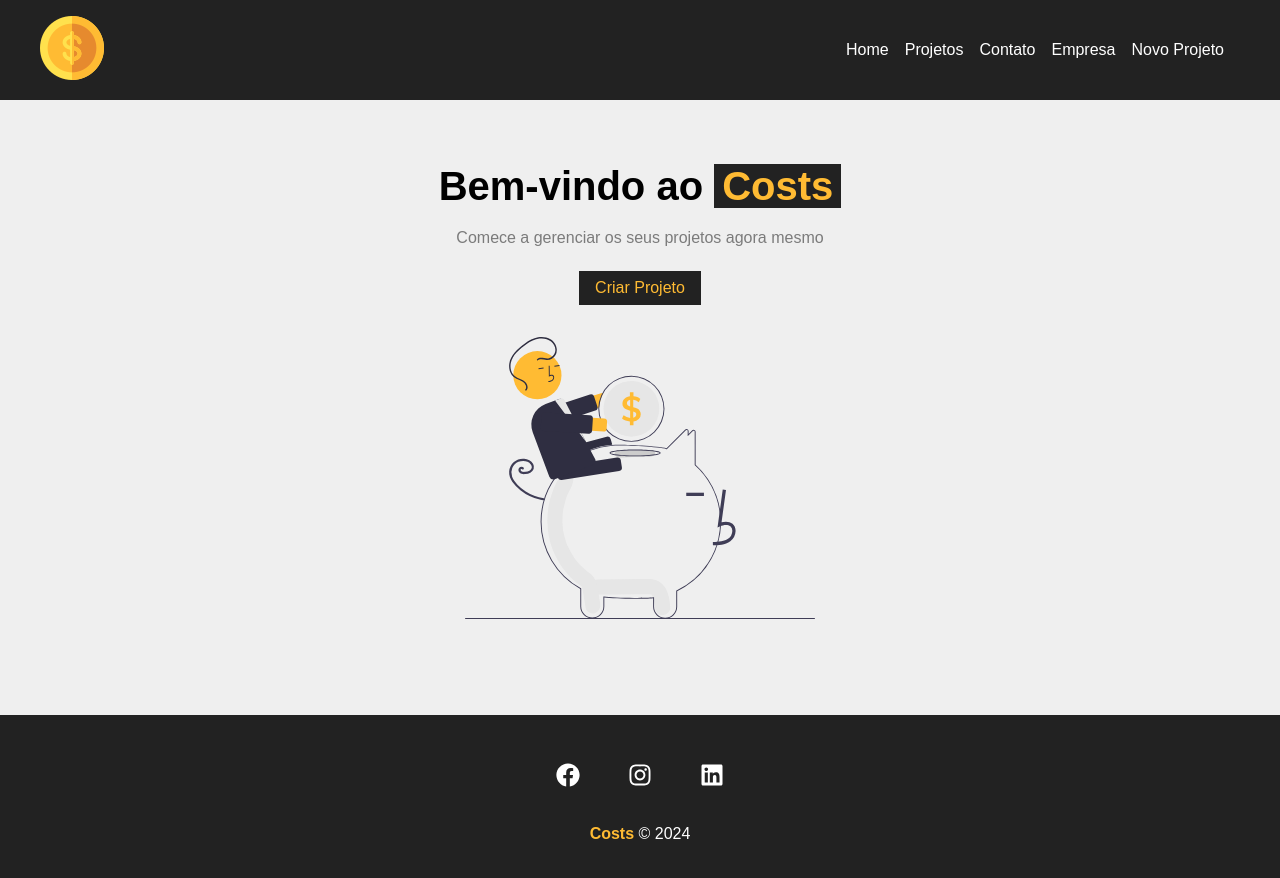
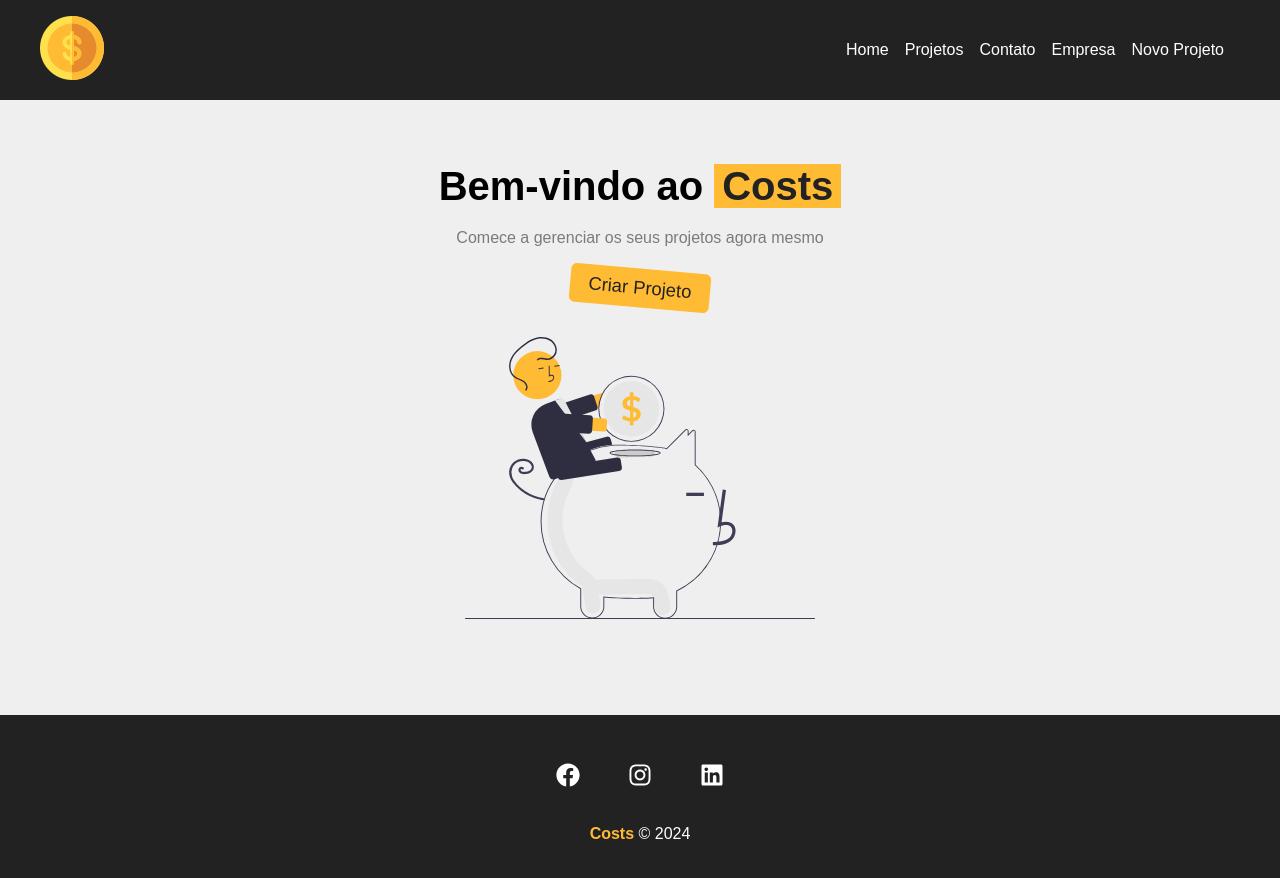
Before and after one commit to MarcosMilhomem/Costs, a React (Create React App) app: page / in a window 1280 px wide. In both pictures the pointer is over the link "Criar Projeto". Shown: the top 878 px of the page. Built offline with nearby package versions, Linux system fonts and the light colour scheme.

Commit message:
update in home page.

```diff
--- a/src/components/LinkButton.module.css
+++ b/src/components/LinkButton.module.css
@@ -3,9 +3,13 @@
     color: #fff;
     padding: .5em 1em;
     text-decoration: none;
-            transition: 0.3   s;
+    transition: 0.2s;
 }
 
 .btn:hover {
-    color: #ffbb33;
+    background-color: #ffbb33;
+    color: #222;
+    transform: scale(1.15);
+    border-radius: 5px;
+    rotate: 5deg;
 }
--- a/src/components/pages/Home.module.css
+++ b/src/components/pages/Home.module.css
@@ -13,9 +13,9 @@
 }
 
 .home_container h1 span {
-  color: #ffbb33;
+  color: #222;
   padding: 0 .2em;
-  background-color: #222;
+  background-color: #ffbb33;
 }
 
 .home_container p {
```
